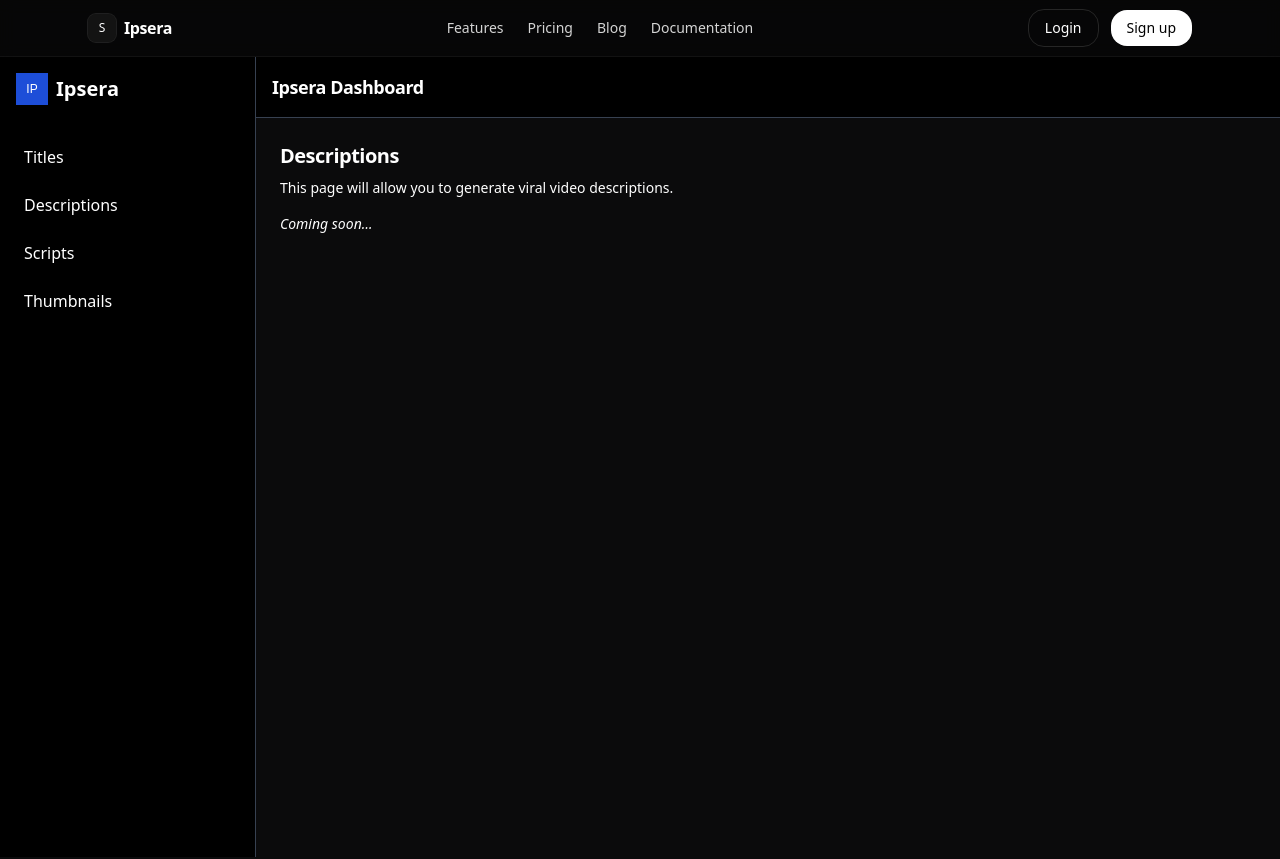
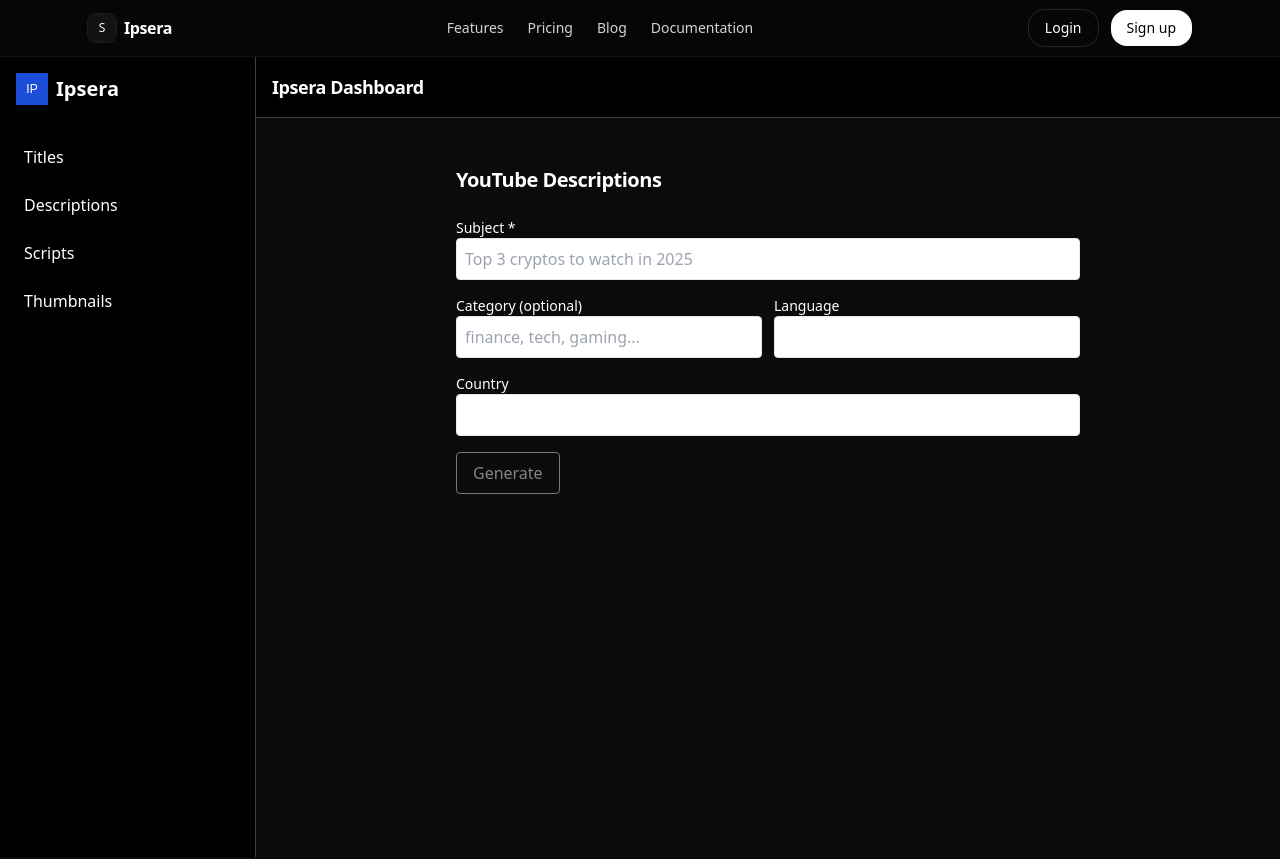
Before and after one commit to thelordmansa/frontend_ipsera_, a Next.js app: page /app/descriptions in a window 1280 px wide. Shown: the top 859 px of the page. Built offline with nearby package versions, Linux system fonts and the light colour scheme.

Commit message:
feat(descriptions): proxy + page

```diff
--- /dev/null
+++ b/app/api/ipsera/descriptions/route.ts
@@ -0,0 +1,31 @@
+import { NextResponse } from "next/server";
+import { cookies } from "next/headers";
+import { createRouteHandlerClient } from "@supabase/auth-helpers-nextjs";
+
+export async function POST(req: Request) {
+  try {
+    const body = await req.json();
+
+    const supabase = createRouteHandlerClient({ cookies });
+    const { data } = await supabase.auth.getSession();
+    const token = data.session?.access_token;
+    if (!token) return NextResponse.json({ error: "Unauthorized" }, { status: 401 });
+
+    const upstream = await fetch(`${process.env.NEXT_PUBLIC_BACKEND_URL!}/api/descriptions/generate`, {
+      method: "POST",
+      headers: {
+        "Content-Type": "application/json",
+        Authorization: `Bearer ${token}`,
+      },
+      body: JSON.stringify(body),
+    });
+
+    const text = await upstream.text();
+    return new NextResponse(text, {
+      status: upstream.status,
+      headers: { "Content-Type": upstream.headers.get("content-type") || "application/json" },
+    });
+  } catch {
+    return NextResponse.json({ error: "Proxy error" }, { status: 502 });
+  }
+}
--- a/app/app/descriptions/page.tsx
+++ b/app/app/descriptions/page.tsx
@@ -1,9 +1,132 @@
+"use client";
+import { useState } from "react";
+
+type ApiOut = {
+  keywords: { keyword: string; score: number }[];
+  description: string;
+  hashtags: string[];
+};
+
 export default function DescriptionsPage() {
+  const [subject, setSubject] = useState("");
+  const [category, setCategory] = useState("");
+  const [language, setLanguage] = useState("en");
+  const [country, setCountry] = useState("US");
+
+  const [loading, setLoading] = useState(false);
+  const [err, setErr] = useState<string | null>(null);
+  const [data, setData] = useState<ApiOut | null>(null);
+
+  async function onSubmit(e: React.FormEvent) {
+    e.preventDefault();
+    setErr(null); setData(null);
+    if (!subject.trim()) { setErr("Subject required"); return; }
+    setLoading(true);
+    try {
+      const payload = {
+        subject,
+        ...(category ? { category } : {}),
+        language: language || "en",
+        country: country || "US",
+      };
+      const res = await fetch("/api/ipsera/descriptions", {
+        method: "POST",
+        headers: { "Content-Type": "application/json" },
+        body: JSON.stringify(payload),
+      });
+      if (!res.ok) throw new Error(String(res.status));
+      const json = (await res.json()) as ApiOut;
+      setData(json);
+    } catch (e: any) {
+      setErr(e.message || "Request failed");
+    } finally {
+      setLoading(false);
+    }
+  }
+
   return (
-    <div>
-      <h2 className="text-xl font-bold mb-2">Descriptions</h2>
-      <p className="text-sm">This page will allow you to generate viral video descriptions.</p>
-      <p className="mt-4 text-sm italic">Coming soon…</p>
+    <div className="mx-auto max-w-2xl p-6 space-y-6">
+      <h1 className="text-xl font-semibold">YouTube Descriptions</h1>
+
+      <form onSubmit={onSubmit} className="space-y-4">
+        <div>
+          <label className="block text-sm font-medium">Subject *</label>
+          <input
+            value={subject}
+            onChange={(e) => setSubject(e.target.value)}
+            className="w-full rounded border p-2"
+            placeholder="Top 3 cryptos to watch in 2025"
+          />
+        </div>
+
+        <div className="grid grid-cols-2 gap-3">
+          <div>
+            <label className="block text-sm font-medium">Category (optional)</label>
+            <input
+              value={category}
+              onChange={(e) => setCategory(e.target.value)}
+              className="w-full rounded border p-2"
+              placeholder="finance, tech, gaming..."
+            />
+          </div>
+          <div>
+            <label className="block text-sm font-medium">Language</label>
+            <input
+              value={language}
+              onChange={(e) => setLanguage(e.target.value)}
+              className="w-full rounded border p-2"
+              placeholder="en"
+            />
+          </div>
+        </div>
+
+        <div>
+          <label className="block text-sm font-medium">Country</label>
+          <input
+            value={country}
+            onChange={(e) => setCountry(e.target.value)}
+            className="w-full rounded border p-2"
+            placeholder="US"
+          />
+        </div>
+
+        <button
+          type="submit"
+          disabled={loading || !subject.trim()}
+          className="rounded border px-4 py-2 disabled:opacity-50"
+        >
+          {loading ? "Generating..." : "Generate"}
+        </button>
+      </form>
+
+      {err && <div className="rounded border border-red-400 bg-red-50 p-3 text-sm">{err}</div>}
+
+      {data && (
+        <div className="space-y-4">
+          <section className="rounded border p-3">
+            <h2 className="mb-2 font-medium">Description</h2>
+            <div className="whitespace-pre-wrap text-sm">{data.description}</div>
+          </section>
+
+          <section className="rounded border p-3">
+            <h2 className="mb-2 font-medium">Hashtags</h2>
+            <div className="flex flex-wrap gap-2 text-sm">
+              {data.hashtags?.map((h, i) => (
+                <span key={i} className="rounded border px-2 py-1">#{h.replace(/^#/, "")}</span>
+              ))}
+            </div>
+          </section>
+
+          <section className="rounded border p-3">
+            <h2 className="mb-2 font-medium">Keywords</h2>
+            <ul className="list-disc pl-5 text-sm">
+              {data.keywords?.map((k, i) => (
+                <li key={i}>{k.keyword} — {k.score}</li>
+              ))}
+            </ul>
+          </section>
+        </div>
+      )}
     </div>
   );
 }
```
